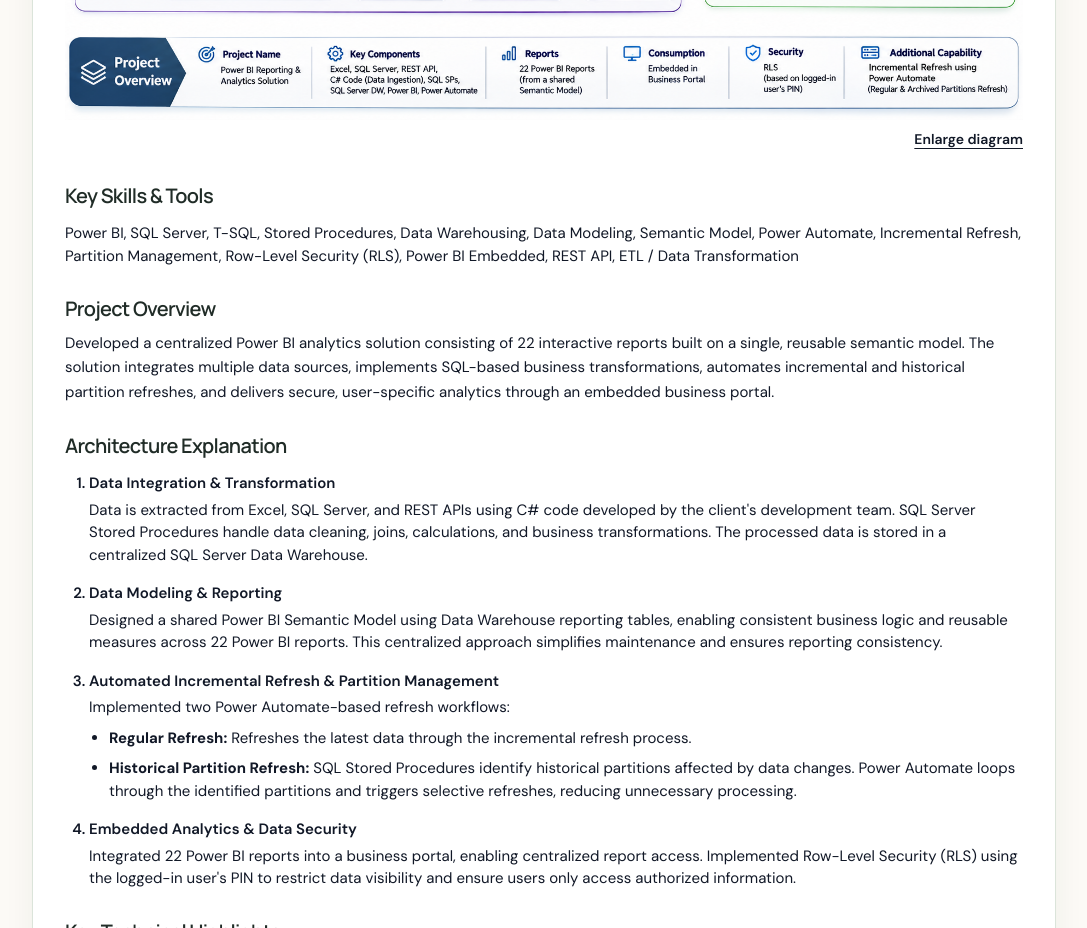
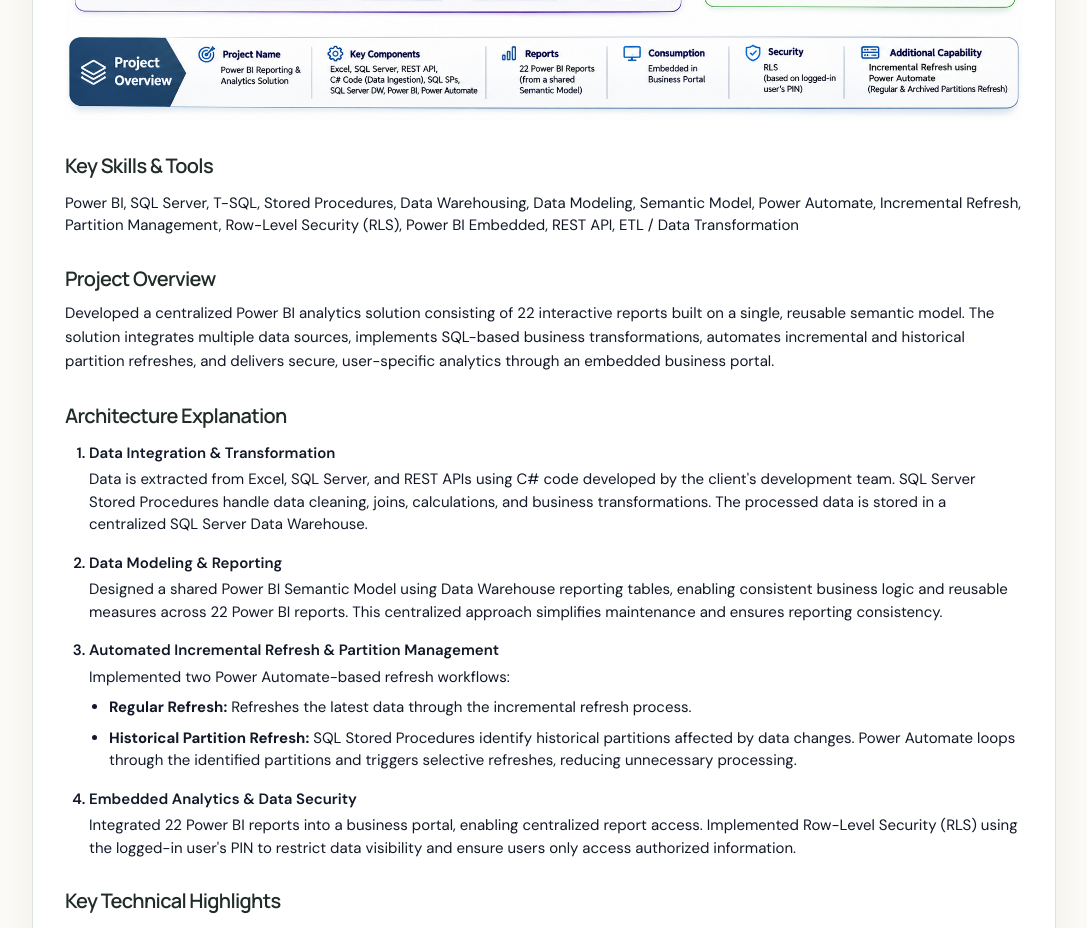
Before and after one commit to Kpds1411/KP_Portfolio, a React (Vite) app: page / in a window 1280 px wide. Shown: the part 2640-3568 px from the top of the page, without its empty margins (96-1183 px from the left). Built offline with nearby package versions, Linux system fonts and the light colour scheme.

Commit message:
Remove the project diagram enlargement option

```diff
--- a/src/component/projects/index.jsx
+++ b/src/component/projects/index.jsx
@@ -1,10 +1,8 @@
-import { useRef } from "react";
 import PropTypes from "prop-types";
 import { projectsData, colors, transition } from "../../constants";
 import architectureDiagram from "../../assets/power-bi-architecture.png";
 
 const Projects = ({ isDarkMode }) => {
-  const diagramDialog = useRef(null);
   const { background, text, cardBackground, heading } = isDarkMode
     ? colors.dark
     : colors.light;
@@ -22,11 +20,6 @@ const Projects = ({ isDarkMode }) => {
               </h2>
               <figure className="w-full">
                 <img src={architectureDiagram} alt="Power BI architecture from data sources and SQL Server transformation to a shared semantic model, embedded reports, automated refresh, and row-level security." className="block h-auto w-full" loading="lazy" />
-                <figcaption className="mt-2 text-right">
-                  <button type="button" onClick={() => diagramDialog.current.showModal()} className="text-sm font-semibold underline underline-offset-4">
-                    Enlarge diagram
-                  </button>
-                </figcaption>
               </figure>
               <div className="space-y-7">
                 <div>
@@ -66,14 +59,6 @@ const Projects = ({ isDarkMode }) => {
           ))}
         </div>
       </div>
-      <dialog ref={diagramDialog} aria-label="Power BI architecture diagram" className="m-auto max-h-[90vh] w-[96vw] max-w-none rounded-xl bg-white p-4 text-slate-900 backdrop:bg-slate-950/80">
-        <form method="dialog" className="mb-3 flex justify-end">
-          <button className="rounded-md bg-slate-900 px-3 py-2 text-sm font-semibold text-white">Close diagram</button>
-        </form>
-        <div className="flex justify-center">
-          <img src={architectureDiagram} alt="Full-size Power BI solution architecture diagram" className="max-h-[75vh] w-full object-contain" loading="lazy" />
-        </div>
-      </dialog>
     </section>
   );
 };
```
